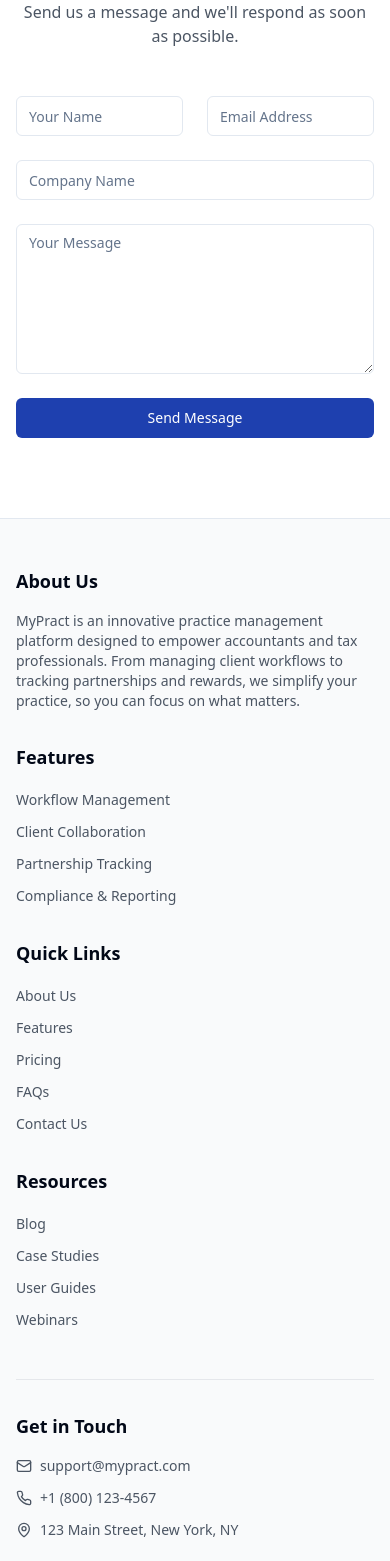
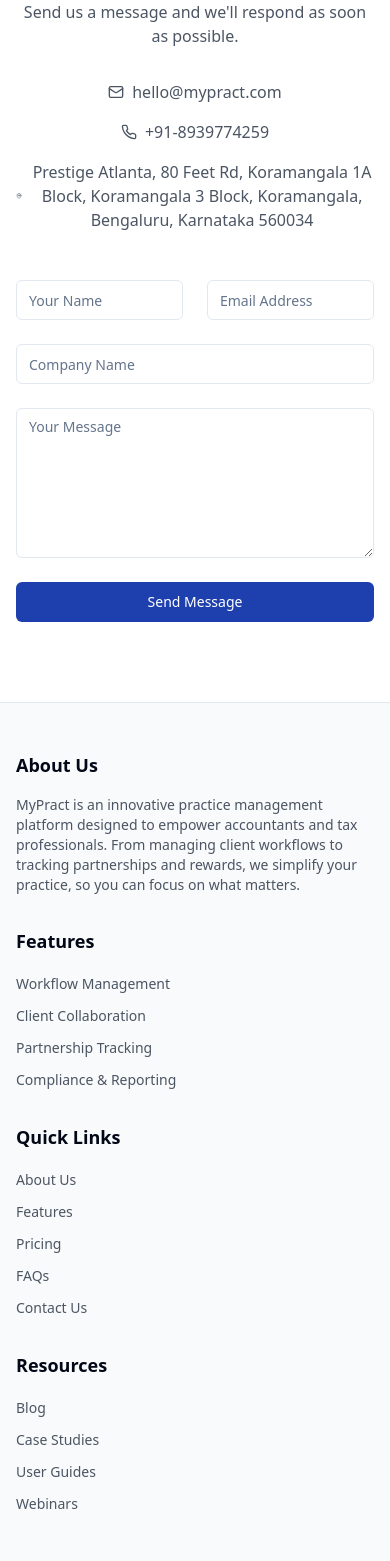
Before and after one commit to Deeshum/mypract-homepage, a React (Vite) app: page / in a window 390 px wide. Shown: the part 5847-7408 px from the top of the page. Built offline with nearby package versions, Linux system fonts and the light colour scheme.

Commit message:
Update contact details in footer
Added email, phone, and address information to the "Get in Touch" section of the footer component to provide users with updated contact details for MyPract.
[skip gpt_engineer]

```diff
--- a/src/components/home/ContactForm.tsx
+++ b/src/components/home/ContactForm.tsx
@@ -3,6 +3,7 @@ import { Button } from "@/components/ui/button";
 import { Input } from "@/components/ui/input";
 import { Textarea } from "@/components/ui/textarea";
 import { useToast } from "@/components/ui/use-toast";
+import { Mail, Phone, MapPin } from "lucide-react";
 
 const ContactForm = () => {
   const { toast } = useToast();
@@ -29,10 +30,21 @@ const ContactForm = () => {
           <h2 className="text-3xl md:text-4xl font-bold mb-4">
             Get in Touch
           </h2>
-          <p className="text-gray-600">
+          <p className="text-gray-600 mb-8">
             Have questions? We'd love to hear from you. Send us a message
             and we'll respond as soon as possible.
           </p>
+          <div className="flex flex-col gap-4 mb-8">
+            <div className="flex items-center justify-center gap-2 text-gray-600">
+              <Mail className="w-4 h-4" /> hello@mypract.com
+            </div>
+            <div className="flex items-center justify-center gap-2 text-gray-600">
+              <Phone className="w-4 h-4" /> +91-8939774259
+            </div>
+            <div className="flex items-center justify-center gap-2 text-gray-600">
+              <MapPin className="w-4 h-4" /> Prestige Atlanta, 80 Feet Rd, Koramangala 1A Block, Koramangala 3 Block, Koramangala, Bengaluru, Karnataka 560034
+            </div>
+          </div>
         </div>
         <form onSubmit={handleSubmit} className="max-w-xl mx-auto space-y-6">
           <div className="grid grid-cols-2 gap-6">
--- a/src/components/home/Footer.tsx
+++ b/src/components/home/Footer.tsx
@@ -57,13 +57,13 @@ const Footer = () => {
             <h3 className="text-lg font-semibold mb-4">Get in Touch</h3>
             <ul className="space-y-3">
               <li className="flex items-center gap-2 text-gray-600 text-sm">
-                <Mail className="w-4 h-4" /> support@mypract.com
+                <Mail className="w-4 h-4" /> hello@mypract.com
               </li>
               <li className="flex items-center gap-2 text-gray-600 text-sm">
-                <Phone className="w-4 h-4" /> +1 (800) 123-4567
+                <Phone className="w-4 h-4" /> +91-8939774259
               </li>
-              <li className="flex items-center gap-2 text-gray-600 text-sm">
-                <MapPin className="w-4 h-4" /> 123 Main Street, New York, NY
+              <li className="flex items-start gap-2 text-gray-600 text-sm">
+                <MapPin className="w-4 h-4 mt-1" /> Prestige Atlanta, 80 Feet Rd, Koramangala 1A Block, Koramangala 3 Block, Koramangala, Bengaluru, Karnataka 560034
               </li>
             </ul>
           </div>
```
